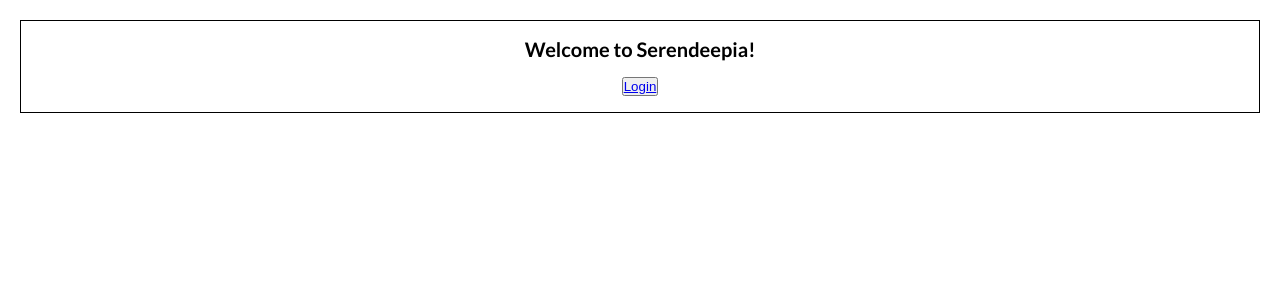
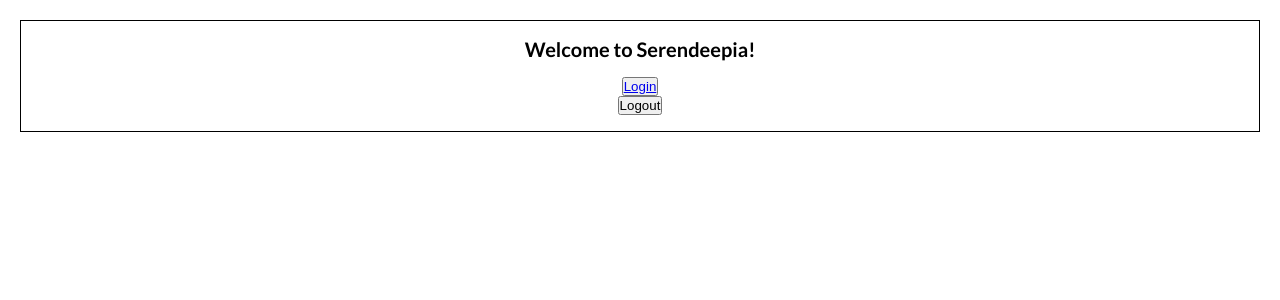
Before and after one commit to AdiPat/login_system, a React (Create React App) app in the folder frontend/: page / in a window 1280 px wide. Shown: the top 300 px of the page. Built offline with nearby package versions, Linux system fonts and the light colour scheme; the HTML template or start-up script is replaced by a standard one.

Commit message:
App.js: Add Logout button

```diff
--- a/frontend/src/App.js
+++ b/frontend/src/App.js
@@ -35,6 +35,14 @@ class App extends React.Component {
         console.log('sessionStorage: (username,token)', username, token);
     }
 
+    onLogout() {
+        // clear session storage
+        sessionStorage.removeItem('username');
+        sessionStorage.removeItem('token');
+        // redirect to home
+        window.location.href = '/';
+    }
+
     /**
      *
      * @param {string} token Token string received from server
@@ -69,6 +77,7 @@ class App extends React.Component {
                     <button>
                         <Link to="/login">Login</Link>
                     </button>
+                    <button onClick={this.onLogout}>Logout</button>
                 </div>
                 <Route
                     path="/login"
```
